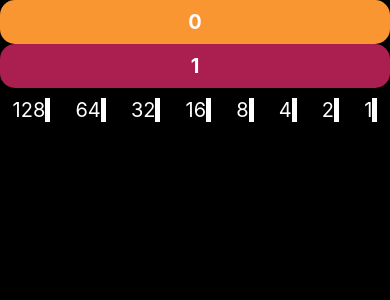
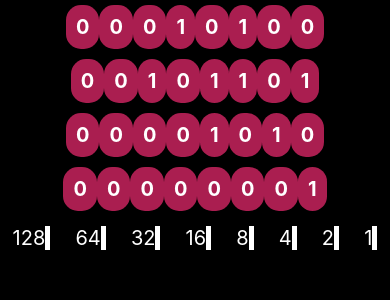
Before and after one commit to ghaiklor/binary-code, a React Native app: screen / in a window 390 px wide. Shown: the top 300 px of the page. Built offline with nearby package versions, Linux system fonts and the light colour scheme.

Commit message:
feature: implement bit number row

```diff
--- a/src/App.js
+++ b/src/App.js
@@ -1,7 +1,7 @@
 import React from 'react';
 import {StyleSheet, View} from 'react-native';
+import BitNumber from './components/BitNumber';
 import BitRuler from './components/BitRuler';
-import Tile from './components/Tile';
 
 const styles = StyleSheet.create({
   container: {
@@ -17,8 +17,10 @@ export class App extends React.Component {
   render() {
     return (
       <View style={styles.container}>
-        <Tile bit={0}/>
-        <Tile bit={1}/>
+        <BitNumber number={20}/>
+        <BitNumber number={45}/>
+        <BitNumber number={10}/>
+        <BitNumber number={1}/>
         <BitRuler/>
       </View>
     );
--- /dev/null
+++ b/src/components/BitNumber.js
@@ -0,0 +1,33 @@
+import React from 'react';
+import {StyleSheet, View} from 'react-native';
+import PropTypes from 'prop-types';
+import Tile from '../components/Tile';
+
+const styles = StyleSheet.create({
+  container: {
+    flexDirection: 'row',
+    justifyContent: 'center',
+    alignItems: 'center',
+    margin: 5
+  }
+});
+
+export class BitNumber extends React.Component {
+  render() {
+    const {number} = this.props;
+    const bits = parseInt(number, 10).toString(2).padStart(8, '0').split('');
+    const tiles = bits.map(bit => <Tile bit={bit}/>);
+
+    return (
+      <View style={styles.container}>
+        {tiles}
+      </View>
+    );
+  }
+}
+
+BitNumber.propTypes = {
+  number: PropTypes.number.isRequired
+};
+
+export default BitNumber;
```
